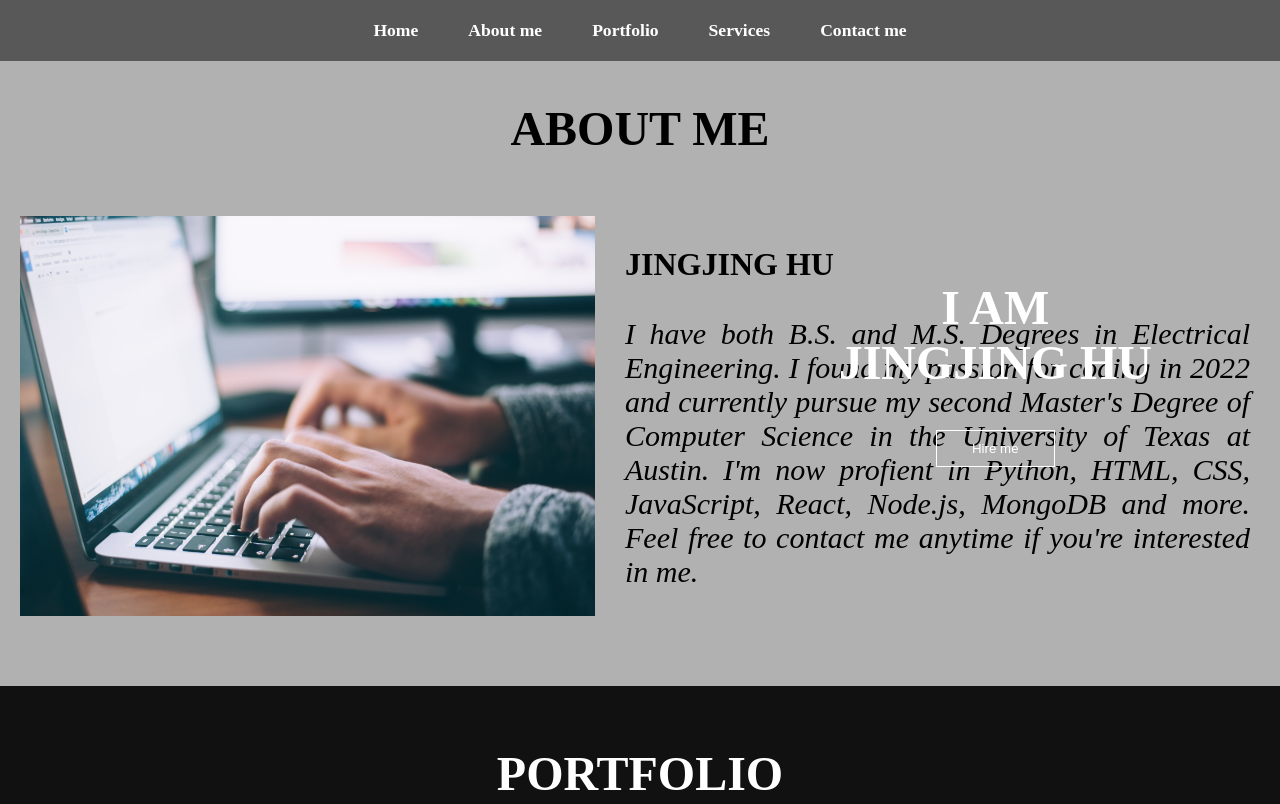
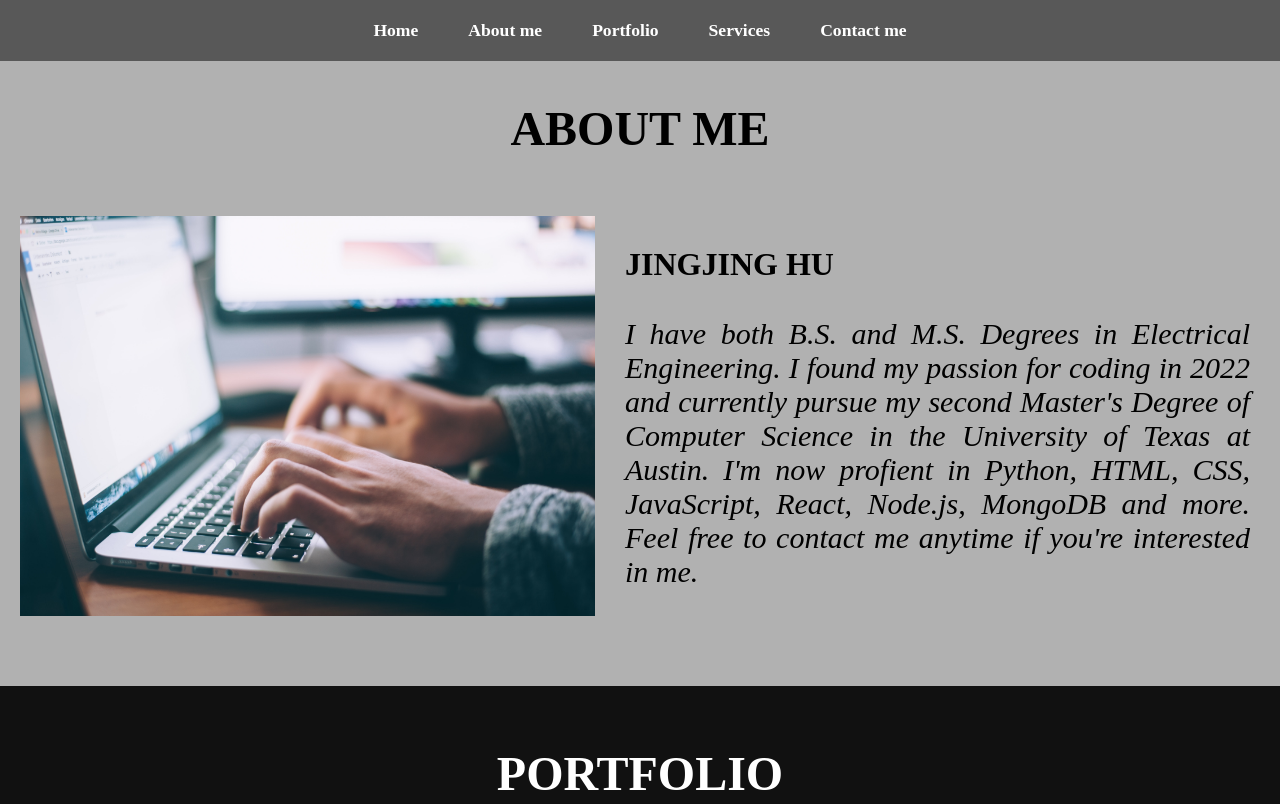
Before and after one commit to huhu-miao/CV, a plain HTML site: page index.html in a window 1280 px wide. Shown: the top 804 px of the page. Drawn offline with Linux system fonts and the light colour scheme; grey boxes are pictures that could not be loaded.

Commit message:
change syles

```diff
--- a/index.html
+++ b/index.html
@@ -28,13 +28,13 @@
 
     <section id="home">
       <div class="main">
-        <h1 class="headings">
+<!--         <h1 class="headings">
           I AM <br />
           JINGJING HU
         </h1>
         <button class="btn" onclick="window.location.href='#contact'">
           Hire me
-        </button>
+        </button> -->
       </div>
     </section>
     <h1 class="headings">ABOUT ME</h1>
```
